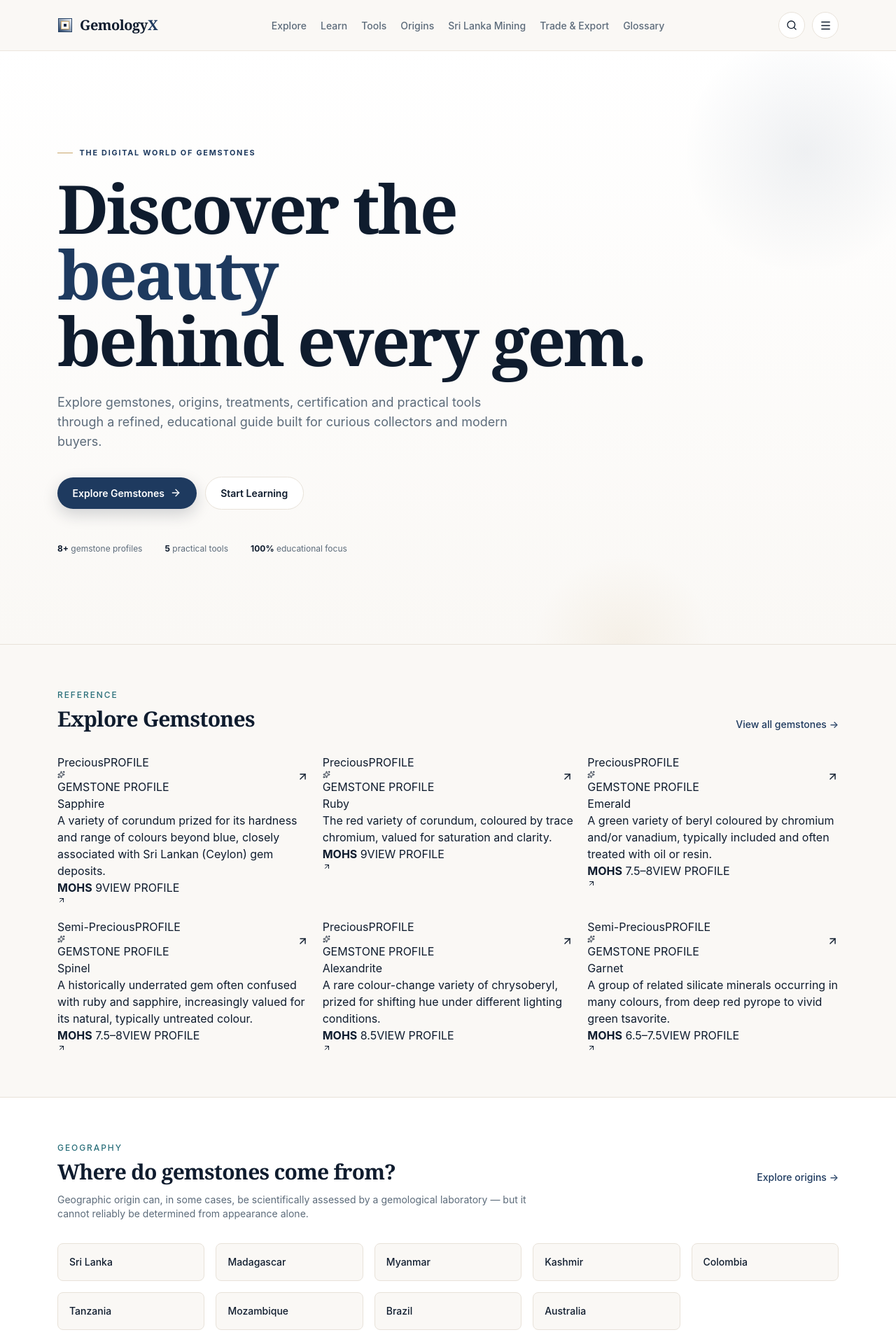
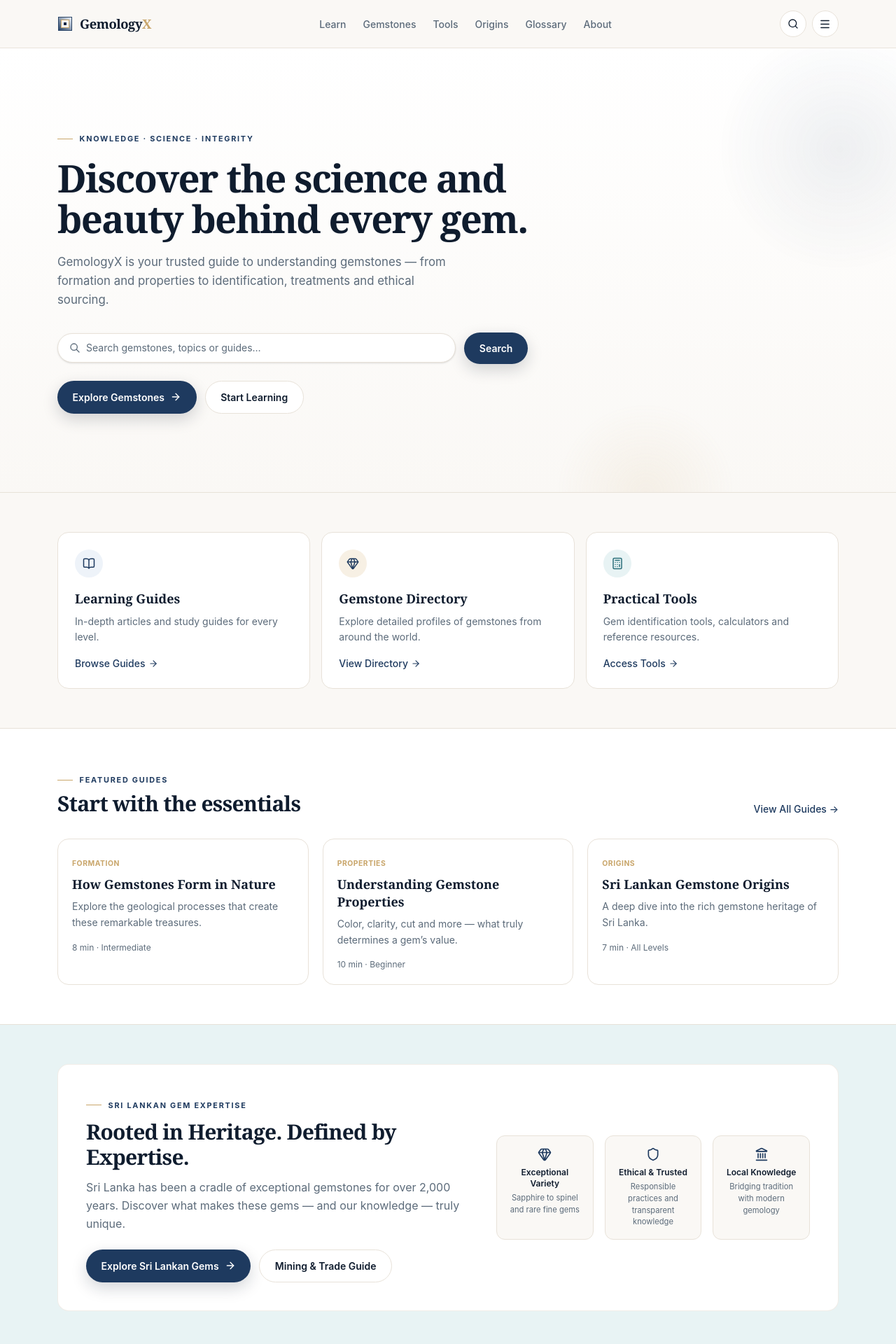
Before and after one commit to LinukaBandara/GemologyX, a Next.js app: page / in a window 1280 px wide. Shown: the top 1920 px of the page at 70% size. Built offline with nearby package versions, Linux system fonts and the light colour scheme.

Commit message:
redesign: new homepage + cleaner header matching approved knowledge-platform direction

```diff
--- a/src/app/page.tsx
+++ b/src/app/page.tsx
@@ -1,161 +1,233 @@
 import Link from "next/link";
-import { ArrowRight } from "lucide-react";
+import { ArrowRight, BookOpen, Gem, Calculator, MapPin, Shield, Landmark } from "lucide-react";
 import { gemstones } from "@/data/gemstones";
-import { origins } from "@/data/origins";
 import { GemstoneCard } from "@/components/gemstone-card";
-import { AdSlot } from "@/components/ad-slot";
 
-const GUIDES = [
-  { title: "Natural vs Synthetic Gemstones", href: "/learn/natural-vs-synthetic-gemstones" },
-  { title: "Heated vs Unheated Gemstones", href: "/learn/heated-vs-unheated" },
-  { title: "How Gemstone Certification Works", href: "/learn/gemstone-certification" },
-  { title: "How to Read a Gemstone Report", href: "/learn/how-to-read-a-gemstone-report" },
-  { title: "What Makes a Sapphire Valuable?", href: "/learn/sapphire/sapphire-value-factors" },
-  { title: "How to Care for Gemstones", href: "/learn/gemstone-care" },
-  { title: "Questions to Ask a Gem Dealer", href: "/learn/questions-to-ask-gem-dealer" },
+const FEATURED_GUIDES = [
+  {
+    tag: "Formation",
+    title: "How Gemstones Form in Nature",
+    description: "Explore the geological processes that create these remarkable treasures.",
+    href: "/learn",
+    meta: "8 min · Intermediate",
+  },
+  {
+    tag: "Properties",
+    title: "Understanding Gemstone Properties",
+    description: "Color, clarity, cut and more — what truly determines a gem’s value.",
+    href: "/learn",
+    meta: "10 min · Beginner",
+  },
+  {
+    tag: "Origins",
+    title: "Sri Lankan Gemstone Origins",
+    description: "A deep dive into the rich gemstone heritage of Sri Lanka.",
+    href: "/origins/sri-lanka",
+    meta: "7 min · All Levels",
+  },
 ];
-
-const TOOLS = [
-  { title: "Carat to Gram Converter", href: "/tools/carat-to-gram" },
-  { title: "Gemstone Size Calculator", href: "/tools/gemstone-size" },
-  { title: "Ring Size Converter", href: "/tools/ring-size" },
-  { title: "Mohs Hardness Reference", href: "/tools/mohs-hardness" },
-  { title: "Birthstone Finder", href: "/tools/birthstones" },
-];
-
-const CEYLON_GEMS = ["Ceylon Sapphire", "Padparadscha", "Star Sapphire", "Yellow Sapphire", "Ruby", "Alexandrite", "Cat's Eye", "Spinel"];
-
-const GLOSSARY_PREVIEW = ["Asterism", "Cabochon", "Carat", "Clarity", "Corundum", "Geuda", "Inclusion", "Padparadscha", "Pleochroism", "Refractive Index"];
 
 export default function HomePage() {
   return (
     <>
-      <section className="luxury-hero overflow-hidden">
-        <div className="container-page relative py-20 md:py-28 lg:py-32">
-          <div className="luxury-hero-orb luxury-hero-orb-one" />
-          <div className="luxury-hero-orb luxury-hero-orb-two" />
-          <div className="relative max-w-4xl">
-            <div className="luxury-eyebrow"><span /> THE DIGITAL WORLD OF GEMSTONES</div>
-            <h1 className="mt-6 max-w-4xl font-serif text-5xl font-semibold leading-[0.98] tracking-[-0.035em] md:text-7xl lg:text-8xl">
-              Discover the <span className="luxury-gradient-text">beauty</span><br />behind every gem.
+      {/* Hero */}
+      <section className="gx-hero">
+        <div className="gx-hero-orb gx-hero-orb-1" />
+        <div className="gx-hero-orb gx-hero-orb-2" />
+        <div className="container-page relative py-16 md:py-22 lg:py-28">
+          <div className="max-w-2xl">
+            <div className="gx-eyebrow">
+              <span /> Knowledge · Science · Integrity
+            </div>
+            <h1 className="mt-5 font-serif text-4xl font-semibold leading-[1.05] tracking-[-0.03em] text-foreground md:text-5xl lg:text-[3.4rem]">
+              Discover the science and beauty behind every gem.
             </h1>
-            <p className="mt-7 max-w-2xl text-base leading-7 text-muted md:text-lg">
-              Explore gemstones, origins, treatments, certification and practical tools through a refined,
-              educational guide built for curious collectors and modern buyers.
+            <p className="mt-5 max-w-xl text-base leading-relaxed text-muted md:text-[1.05rem]">
+              GemologyX is your trusted guide to understanding gemstones — from formation and properties to identification, treatments and ethical sourcing.
             </p>
-            <div className="mt-9 flex flex-wrap items-center gap-3">
-              <Link href="/gemstones" className="luxury-button luxury-button-primary">Explore Gemstones <ArrowRight size={16} /></Link>
-              <Link href="/learn" className="luxury-button luxury-button-secondary">Start Learning</Link>
+
+            <div className="mt-8 flex flex-col gap-3 sm:flex-row sm:items-center">
+              <div className="flex flex-1 items-center gap-2 rounded-full border border-border bg-white px-4 py-2.5 shadow-sm">
+                <svg className="h-4 w-4 shrink-0 text-muted" fill="none" viewBox="0 0 24 24" stroke="currentColor">
+                  <path strokeLinecap="round" strokeLinejoin="round" strokeWidth={2} d="M21 21l-6-6m2-5a7 7 0 11-14 0 7 7 0 0114 0z" />
+                </svg>
+                <span className="text-sm text-muted">Search gemstones, topics or guides…</span>
+              </div>
+              <Link href="/search" className="gx-btn gx-btn-primary shrink-0">
+                Search
+              </Link>
             </div>
-            <div className="mt-12 flex flex-wrap gap-x-8 gap-y-3 text-xs text-muted">
-              <span><strong className="text-foreground">8+</strong> gemstone profiles</span>
-              <span><strong className="text-foreground">5</strong> practical tools</span>
-              <span><strong className="text-foreground">100%</strong> educational focus</span>
+
+            <div className="mt-6 flex flex-wrap gap-3">
+              <Link href="/gemstones" className="gx-btn gx-btn-primary">
+                Explore Gemstones <ArrowRight size={16} />
+              </Link>
+              <Link href="/learn" className="gx-btn gx-btn-secondary">
+                Start Learning
+              </Link>
             </div>
           </div>
         </div>
       </section>
 
-      <section className="container-page py-16">
-        <SectionHeading eyebrow="Reference" title="Explore Gemstones" href="/gemstones" cta="View all gemstones" />
-        <div className="mt-8 grid grid-cols-1 gap-5 sm:grid-cols-2 lg:grid-cols-3">
-          {gemstones.slice(0, 6).map((gem) => <GemstoneCard key={gem.slug} gem={gem} />)}
+      {/* Entry points */}
+      <section className="container-page gx-section">
+        <div className="grid gap-4 sm:grid-cols-3">
+          <Link href="/learn" className="gx-card group p-6">
+            <div className="mb-4 flex h-10 w-10 items-center justify-center rounded-full bg-accent-soft text-accent">
+              <BookOpen size={18} />
+            </div>
+            <h2 className="font-serif text-lg font-semibold text-foreground">Learning Guides</h2>
+            <p className="mt-2 text-sm leading-relaxed text-muted">
+              In-depth articles and study guides for every level.
+            </p>
+            <span className="mt-4 inline-flex items-center gap-1 text-sm font-medium text-accent group-hover:gap-2 transition-all">
+              Browse Guides <ArrowRight size={14} />
+            </span>
+          </Link>
+
+          <Link href="/gemstones" className="gx-card group p-6">
+            <div className="mb-4 flex h-10 w-10 items-center justify-center rounded-full bg-gold-soft text-accent">
+              <Gem size={18} />
+            </div>
+            <h2 className="font-serif text-lg font-semibold text-foreground">Gemstone Directory</h2>
+            <p className="mt-2 text-sm leading-relaxed text-muted">
+              Explore detailed profiles of gemstones from around the world.
+            </p>
+            <span className="mt-4 inline-flex items-center gap-1 text-sm font-medium text-accent group-hover:gap-2 transition-all">
+              View Directory <ArrowRight size={14} />
+            </span>
+          </Link>
+
+          <Link href="/tools" className="gx-card group p-6">
+            <div className="mb-4 flex h-10 w-10 items-center justify-center rounded-full bg-teal-soft text-teal">
+              <Calculator size={18} />
+            </div>
+            <h2 className="font-serif text-lg font-semibold text-foreground">Practical Tools</h2>
+            <p className="mt-2 text-sm leading-relaxed text-muted">
+              Gem identification tools, calculators and reference resources.
+            </p>
+            <span className="mt-4 inline-flex items-center gap-1 text-sm font-medium text-accent group-hover:gap-2 transition-all">
+              Access Tools <ArrowRight size={14} />
+            </span>
+          </Link>
         </div>
       </section>
 
-      <section className="border-y border-border bg-surface">
-        <div className="container-page py-16">
-          <SectionHeading eyebrow="Geography" title="Where do gemstones come from?" href="/origins" cta="Explore origins" />
-          <p className="mt-3 max-w-2xl text-sm text-muted">
-            Geographic origin can, in some cases, be scientifically assessed by a gemological
-            laboratory — but it cannot reliably be determined from appearance alone.
-          </p>
-          <div className="mt-8 grid grid-cols-2 gap-4 sm:grid-cols-3 md:grid-cols-5">
-            {origins.map((o) => <Link key={o.slug} href={`/origins/${o.slug}`} className="card-hover rounded-lg border border-border bg-background px-4 py-4 text-sm font-medium">{o.name}</Link>)}
+      {/* Featured Guides */}
+      <section className="border-y border-border bg-white">
+        <div className="container-page gx-section">
+          <div className="flex flex-wrap items-end justify-between gap-4">
+            <div>
+              <p className="gx-eyebrow"><span /> Featured Guides</p>
+              <h2 className="mt-2 font-serif text-2xl font-semibold tracking-tight md:text-3xl">
+                Start with the essentials
+              </h2>
+            </div>
+            <Link href="/learn" className="text-sm font-medium text-accent hover:text-accent-strong">
+              View All Guides →
+            </Link>
+          </div>
+
+          <div className="mt-8 grid gap-5 sm:grid-cols-3">
+            {FEATURED_GUIDES.map((guide) => (
+              <Link key={guide.title} href={guide.href} className="gx-card group overflow-hidden">
+                <div className="p-5">
+                  <span className="text-[0.65rem] font-bold uppercase tracking-wider text-gold">
+                    {guide.tag}
+                  </span>
+                  <h3 className="mt-2 font-serif text-lg font-semibold leading-snug text-foreground group-hover:text-accent transition-colors">
+                    {guide.title}
+                  </h3>
+                  <p className="mt-2 text-sm leading-relaxed text-muted">{guide.description}</p>
+                  <p className="mt-4 text-xs text-muted">{guide.meta}</p>
+                </div>
+              </Link>
+            ))}
           </div>
         </div>
       </section>
 
-      <section className="container-page py-16">
-        <SectionHeading eyebrow="Education" title="Popular Guides" href="/learn" cta="Browse all guides" />
-        <div className="mt-8 grid grid-cols-1 gap-4 sm:grid-cols-2">
-          {GUIDES.map((g) => (
-            <Link key={g.href} href={g.href} className="card-hover flex items-center justify-between rounded-lg border border-border bg-surface px-5 py-4 text-sm font-medium">
-              {g.title}<ArrowRight size={15} className="text-muted" />
-            </Link>
+      {/* Sri Lankan Expertise */}
+      <section className="bg-teal-soft">
+        <div className="container-page gx-section">
+          <div className="rounded-2xl border border-border/60 bg-white p-7 md:p-10">
+            <div className="flex flex-col gap-8 md:flex-row md:items-center md:justify-between">
+              <div className="max-w-xl">
+                <div className="gx-eyebrow"><span /> Sri Lankan Gem Expertise</div>
+                <h2 className="mt-3 font-serif text-2xl font-semibold tracking-tight md:text-3xl">
+                  Rooted in Heritage. Defined by Expertise.
+                </h2>
+                <p className="mt-3 text-sm leading-relaxed text-muted md:text-base">
+                  Sri Lanka has been a cradle of exceptional gemstones for over 2,000 years.
+                  Discover what makes these gems — and our knowledge — truly unique.
+                </p>
+                <div className="mt-6 flex flex-wrap gap-3">
+                  <Link href="/origins/sri-lanka" className="gx-btn gx-btn-primary">
+                    Explore Sri Lankan Gems <ArrowRight size={16} />
+                  </Link>
+                  <Link href="/sri-lanka-mining" className="gx-btn gx-btn-secondary">
+                    Mining & Trade Guide
+                  </Link>
+                </div>
+              </div>
+
+              <div className="grid grid-cols-1 gap-4 sm:grid-cols-3 md:max-w-md">
+                <div className="rounded-xl border border-border bg-background p-4 text-center">
+                  <Gem className="mx-auto mb-2 text-accent" size={20} />
+                  <p className="text-xs font-semibold text-foreground">Exceptional Variety</p>
+                  <p className="mt-1 text-[0.7rem] text-muted">Sapphire to spinel and rare fine gems</p>
+                </div>
+                <div className="rounded-xl border border-border bg-background p-4 text-center">
+                  <Shield className="mx-auto mb-2 text-accent" size={20} />
+                  <p className="text-xs font-semibold text-foreground">Ethical & Trusted</p>
+                  <p className="mt-1 text-[0.7rem] text-muted">Responsible practices and transparent knowledge</p>
+                </div>
+                <div className="rounded-xl border border-border bg-background p-4 text-center">
+                  <Landmark className="mx-auto mb-2 text-accent" size={20} />
+                  <p className="text-xs font-semibold text-foreground">Local Knowledge</p>
+                  <p className="mt-1 text-[0.7rem] text-muted">Bridging tradition with modern gemology</p>
+                </div>
+              </div>
+            </div>
+          </div>
+        </div>
+      </section>
+
+      {/* Gemstone preview */}
+      <section className="container-page gx-section">
+        <div className="flex flex-wrap items-end justify-between gap-4">
+          <div>
+            <p className="gx-eyebrow"><span /> Reference</p>
+            <h2 className="mt-2 font-serif text-2xl font-semibold tracking-tight md:text-3xl">
+              Explore Gemstones
+            </h2>
+          </div>
+          <Link href="/gemstones" className="text-sm font-medium text-accent hover:text-accent-strong">
+            View all gemstones →
+          </Link>
+        </div>
+        <div className="mt-8 grid grid-cols-1 gap-5 sm:grid-cols-2 lg:grid-cols-3">
+          {gemstones.slice(0, 6).map((gem) => (
+            <GemstoneCard key={gem.slug} gem={gem} />
           ))}
         </div>
       </section>
 
-      <div className="container-page"><AdSlot variant="leaderboard" /></div>
-
-      <section className="border-y border-border bg-teal-soft">
-        <div className="container-page py-16">
-          <SectionHeading eyebrow="Practical" title="Tools" href="/tools" cta="View all tools" />
-          <div className="mt-8 grid grid-cols-2 gap-4 sm:grid-cols-3 md:grid-cols-5">
-            {TOOLS.map((t) => <Link key={t.href} href={t.href} className="card-hover rounded-lg border border-border bg-surface px-4 py-5 text-sm font-medium leading-snug">{t.title}</Link>)}
-          </div>
-        </div>
-      </section>
-
-      <section className="container-page py-16">
-        <div className="rounded-2xl border border-border bg-surface p-7 md:p-10">
-          <div className="luxury-eyebrow"><span /> SRI LANKA MINING & GEOLOGY</div>
-          <div className="mt-4 grid gap-6 md:grid-cols-[1fr_auto] md:items-end">
-            <div>
-              <h2 className="font-serif text-3xl font-semibold tracking-tight md:text-4xl">From the gem fields to the global market.</h2>
-              <p className="mt-3 max-w-2xl text-sm leading-6 text-muted">
-                Explore Sri Lankan gemstone-mining methods, worker safety, environmental impacts,
-                rehabilitation and official resources in our new industry guide.
-              </p>
-            </div>
-            <Link href="/sri-lanka-mining" className="luxury-button luxury-button-primary">Explore mining guide <ArrowRight size={16} /></Link>
-            <Link href="/sri-lanka-trade-export" className="luxury-button luxury-button-secondary">Trade & export guide <ArrowRight size={16} /></Link>
-          </div>
-        </div>
-      </section>
-
-      <section className="container-page py-16">
-        <SectionHeading eyebrow="Sri Lanka" title="Discover Ceylon Gemstones" href="/origins/sri-lanka" cta="Explore Sri Lankan gemstones" />
-        <p className="mt-3 max-w-2xl text-sm text-muted">
-          Sri Lanka has one of the longest continuous histories of gemstone mining in the
-          world, and remains a significant source of sapphire and other coloured gemstones.
-        </p>
-        <div className="mt-8 flex flex-wrap gap-2">
-          {CEYLON_GEMS.map((name) => <span key={name} className="rounded-full border border-border bg-surface px-4 py-2 text-sm">{name}</span>)}
-        </div>
-      </section>
-
-      <section className="border-t border-border bg-surface">
-        <div className="container-page py-16">
-          <SectionHeading eyebrow="Terminology" title="Glossary" href="/glossary" cta="Browse glossary" />
-          <div className="mt-8 flex flex-wrap gap-2">
-            {GLOSSARY_PREVIEW.map((term) => <Link key={term} href={`/glossary/${term.toLowerCase().replace(/\s+/g, "-")}`} className="rounded-full border border-border px-4 py-2 text-sm hover:border-accent hover:text-accent transition-colors">{term}</Link>)}
-          </div>
-        </div>
-      </section>
-
-      <section className="container-page py-16">
-        <div className="rounded-2xl border border-border bg-accent-soft px-6 py-10 text-center md:px-16">
-          <h2 className="font-serif text-2xl font-semibold">Learn something new about gemstones.</h2>
-          <p className="mx-auto mt-2 max-w-md text-sm text-muted">
+      {/* Final CTA */}
+      <section className="border-t border-border bg-white">
+        <div className="container-page py-16 text-center">
+          <h2 className="font-serif text-2xl font-semibold md:text-3xl">
+            Learn something new about gemstones.
+          </h2>
+          <p className="mx-auto mt-3 max-w-md text-sm text-muted">
             Explore our growing library of gemstone references, practical guides and tools.
           </p>
-          <Link href="/learn" className="luxury-button luxury-button-primary mt-6">Browse the guides <ArrowRight size={16} /></Link>
+          <Link href="/learn" className="gx-btn gx-btn-primary mt-7">
+            Browse the guides <ArrowRight size={16} />
+          </Link>
         </div>
       </section>
     </>
   );
 }
-
-function SectionHeading({ eyebrow, title, href, cta }: { eyebrow: string; title: string; href: string; cta: string }) {
-  return (
-    <div className="flex flex-wrap items-end justify-between gap-4">
-      <div>
-        <p className="text-xs font-medium tracking-[0.16em] text-teal uppercase">{eyebrow}</p>
-        <h2 className="mt-2 font-serif text-2xl font-semibold tracking-tight md:text-3xl">{title}</h2>
-      </div>
-      <Link href={href} className="text-sm font-medium text-accent hover:text-accent-strong">{cta} →</Link>
-    </div>
-  );
-}
--- a/src/components/site-header.tsx
+++ b/src/components/site-header.tsx
@@ -5,44 +5,67 @@ import { Search, Menu, X } from "lucide-react";
 import { useState } from "react";
 
 const NAV = [
-  { label: "Explore", href: "/gemstones" },
   { label: "Learn", href: "/learn" },
+  { label: "Gemstones", href: "/gemstones" },
   { label: "Tools", href: "/tools" },
   { label: "Origins", href: "/origins" },
-  { label: "Sri Lanka Mining", href: "/sri-lanka-mining" },
-  { label: "Trade & Export", href: "/sri-lanka-trade-export" },
   { label: "Glossary", href: "/glossary" },
+  { label: "About", href: "/about" },
 ];
 
 export function SiteHeader() {
   const [open, setOpen] = useState(false);
 
   return (
-    <header className="sticky top-0 z-40 border-b border-border/80 bg-background/80 backdrop-blur-xl">
-      <div className="container-page flex h-[68px] items-center justify-between md:h-[72px]">
+    <header className="sticky top-0 z-40 border-b border-border/90 bg-background/90 backdrop-blur-xl">
+      <div className="container-page flex h-[64px] items-center justify-between md:h-[68px]">
         <Link href="/" className="group flex items-center gap-2.5" onClick={() => setOpen(false)}>
           <span className="brand-mark" aria-hidden="true"><i /><b /><em /></span>
-          <span className="font-serif text-xl font-semibold tracking-tight">Gemology<span className="text-accent">X</span></span>
+          <span className="font-serif text-[1.15rem] font-semibold tracking-tight text-foreground">
+            Gemology<span className="text-gold">X</span>
+          </span>
         </Link>
-        <nav className="hidden md:flex items-center gap-5 text-[13px] font-medium text-foreground/70">
-          {NAV.map((item) => <Link key={item.href} href={item.href} className="nav-link hover:text-accent">{item.label}</Link>)}
+
+        <nav className="hidden items-center gap-6 md:flex">
+          {NAV.map((item) => (
+            <Link key={item.href} href={item.href} className="nav-link">
+              {item.label}
+            </Link>
+          ))}
         </nav>
-        <div className="flex items-center gap-2.5">
-          <Link href="/search" aria-label="Search GemologyX" className="luxury-icon-button"><Search size={16} /></Link>
-          <button type="button" aria-label={open ? "Close menu" : "Open menu"} aria-expanded={open} onClick={() => setOpen(v => !v)} className="luxury-icon-button md:hidden">
+
+        <div className="flex items-center gap-2">
+          <Link href="/search" aria-label="Search GemologyX" className="gx-icon-btn">
+            <Search size={16} />
+          </Link>
+          <button
+            type="button"
+            aria-label={open ? "Close menu" : "Open menu"}
+            aria-expanded={open}
+            onClick={() => setOpen((v) => !v)}
+            className="gx-icon-btn md:hidden"
+          >
             {open ? <X size={17} /> : <Menu size={17} />}
           </button>
         </div>
       </div>
-      <div className={`mobile-nav md:hidden ${open ? "mobile-nav-open" : ""}`} aria-hidden={!open}>
-        <nav className="container-page grid gap-1 pb-4">
-          {NAV.map((item, index) => (
-            <Link key={item.href} href={item.href} onClick={() => setOpen(false)} className="mobile-nav-link" style={{ transitionDelay: open ? `${index * 35}ms` : "0ms" }} tabIndex={open ? 0 : -1}>
-              <span>{String(index + 1).padStart(2, "0")}</span>{item.label}
-            </Link>
-          ))}
-        </nav>
-      </div>
+
+      {open && (
+        <div className="border-t border-border bg-background md:hidden">
+          <nav className="container-page flex flex-col gap-1 py-3">
+            {NAV.map((item) => (
+              <Link
+                key={item.href}
+                href={item.href}
+                onClick={() => setOpen(false)}
+                className="rounded-lg px-3 py-2.5 text-sm font-medium text-foreground hover:bg-accent-soft"
+              >
+                {item.label}
+              </Link>
+            ))}
+          </nav>
+        </div>
+      )}
     </header>
   );
 }
```
